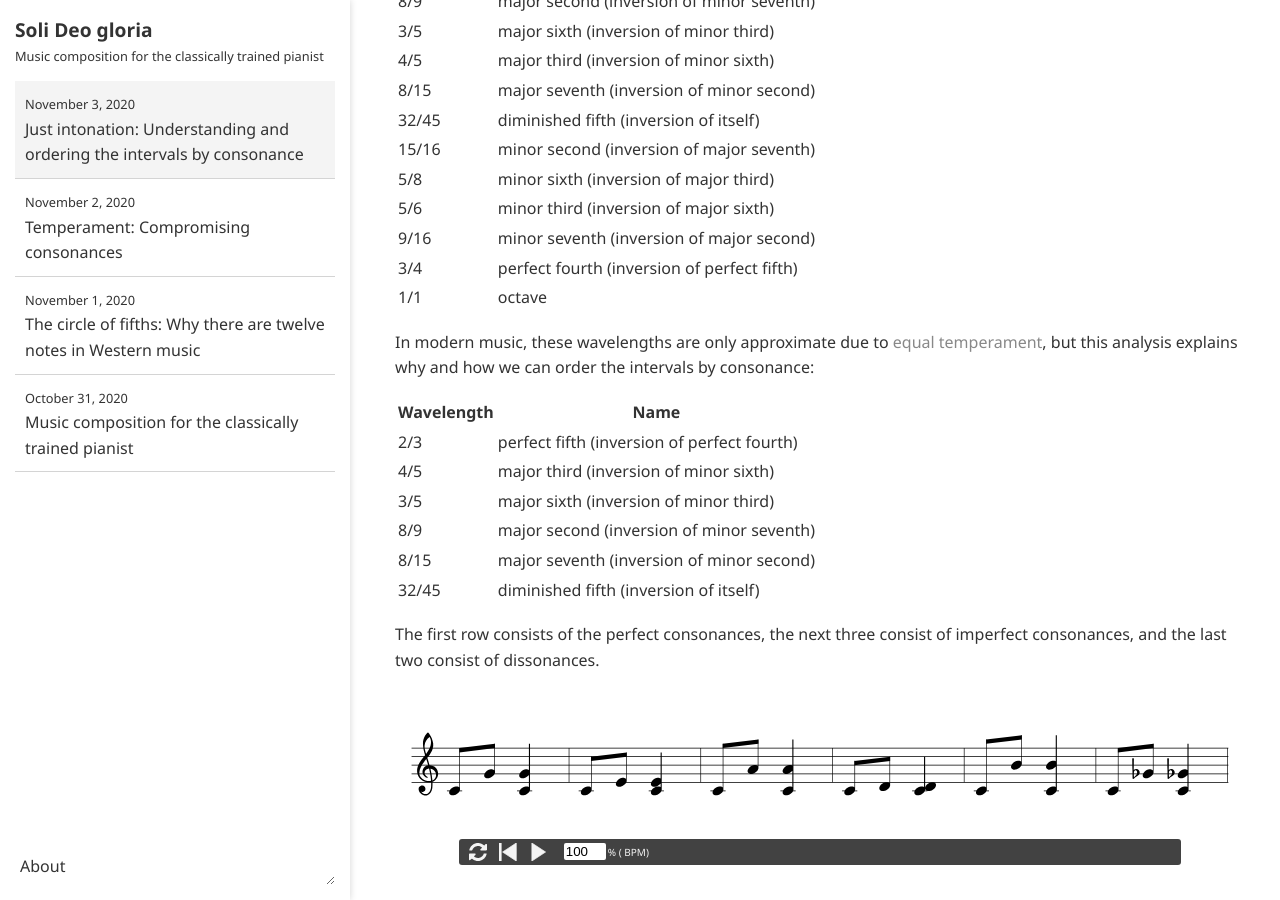
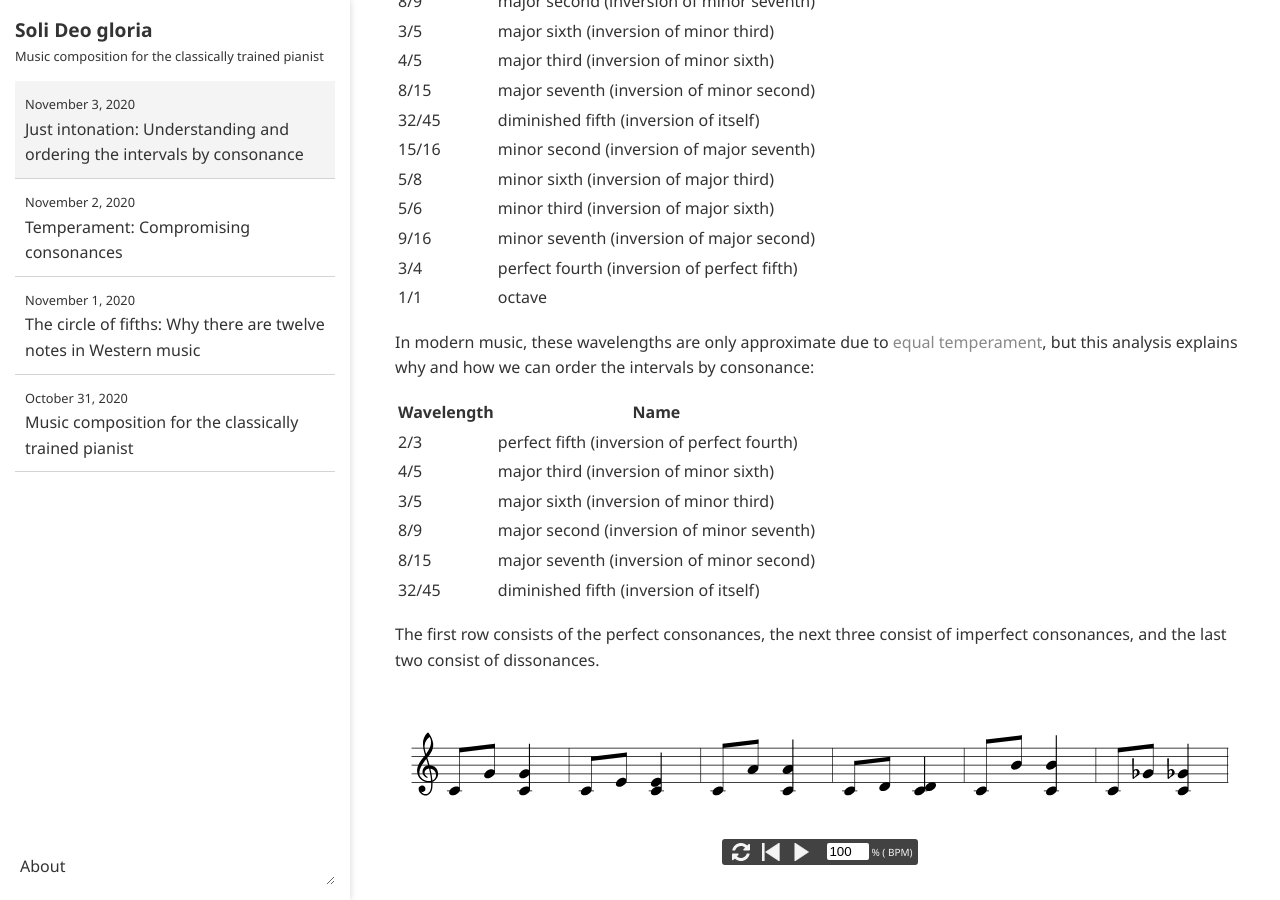
Before and after one commit to ansyblenetwork/sdg, a Jekyll site: the page built from _posts/2020-11-03-just-intonation-understanding-and-ordering-the.md, in a window 1280 px wide and 900 px high, scrolled down 1473 px. Built offline with Jekyll 4.4.1, drawn with Linux system fonts in a browser that asks for light colours; formulas are drawn with MathJax 3.

Commit message:
Update 2020-11-03-just-intonation-understanding-and-ordering-the.md

```diff
--- a/_posts/2020-11-03-just-intonation-understanding-and-ordering-the.md
+++ b/_posts/2020-11-03-just-intonation-understanding-and-ordering-the.md
@@ -72,7 +72,7 @@ The first row consists of the perfect consonances, the next three consist of imp
 
 <div style="display:flex; flex-direction:column; align-items:center">
 <div id="paper"></div>
-<div id="controller" style="width:85%"></div>
+<div id="controller"></div>
 <button id="activate-audio" style="display:none;">Play</button>
 <button id="stop-audio" style="display:none;">Stop</button>
 <div id='audio-error' style="display:none;">Audio is not supported in this browser.</div>
```
Also changed, not shown: other parts of _posts/2020-11-03-just-intonation-understanding-and-ordering-the.md (+0 -2 lines).
